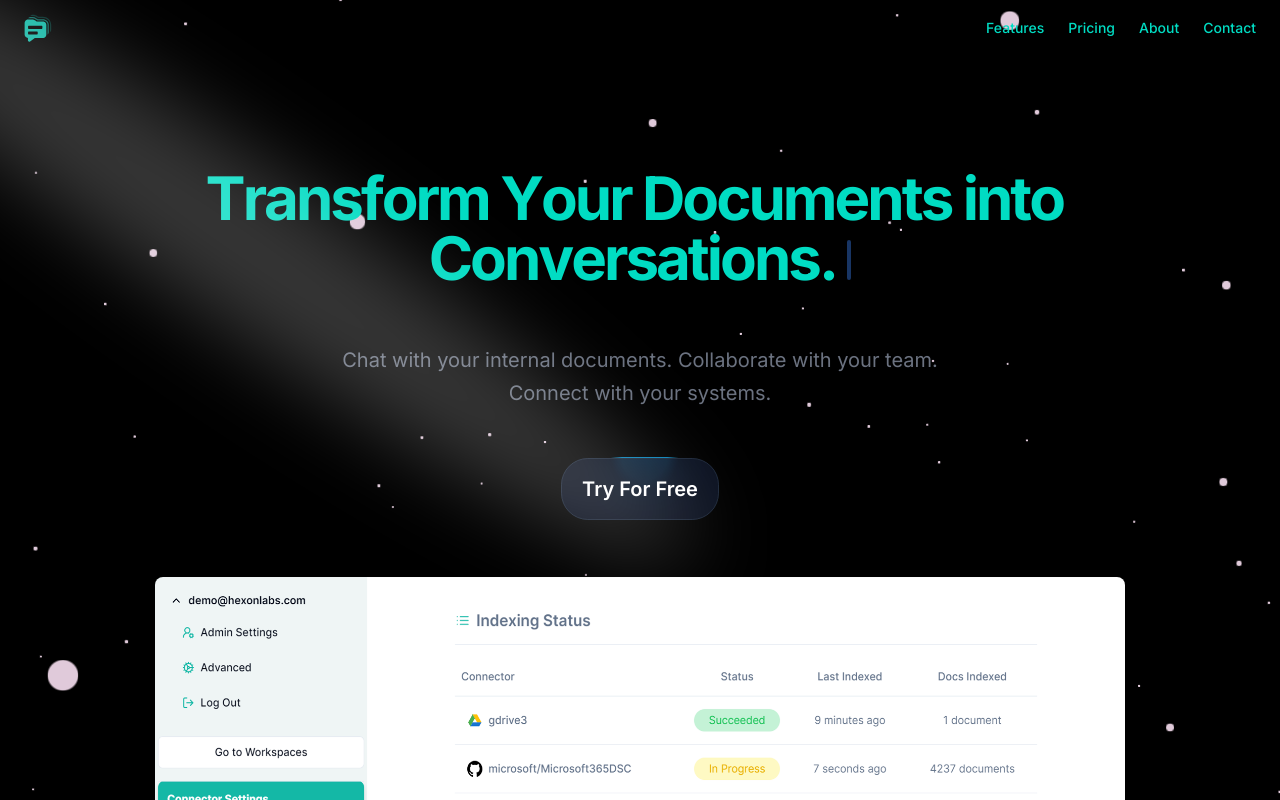
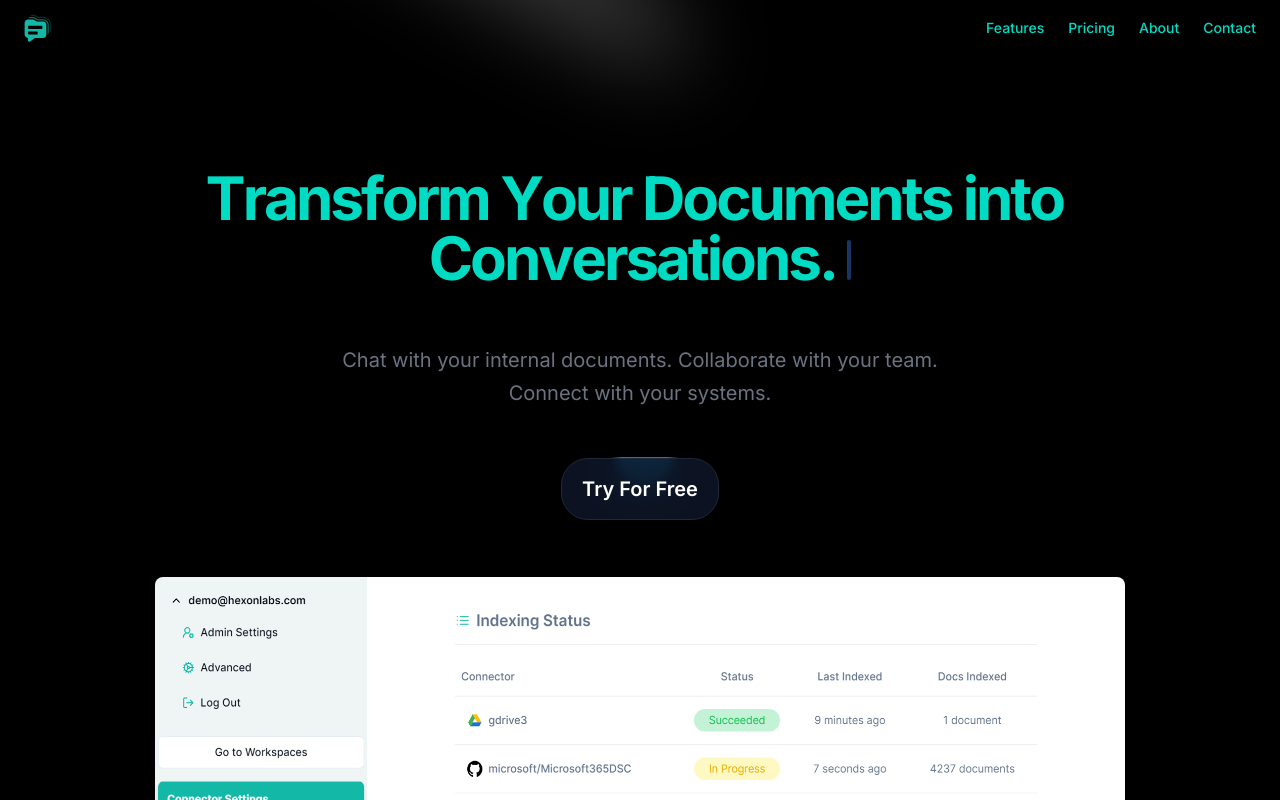
Before and after one commit to tarun-hexon/folder-chat-landing, a Next.js app: page / in a window 1280 px wide. Shown: the top 800 px of the page. Built offline with nearby package versions, Linux system fonts and the light colour scheme.

Commit message:
rmv stars

```diff
--- a/app/page.jsx
+++ b/app/page.jsx
@@ -94,8 +94,8 @@ export default function Home() {
     '/assets/folderchat.png'
   ];
 
-  return (<div className="relative z-0">
-      <div className="flex flex-col min-h-[100dvh] bg-transparent text-white flex-wrap m-0">
+  return (
+      <div className="flex flex-col min-h-[100dvh] bg-black text-white flex-wrap m-0">
         <FloatingNav navItems={navItems} className="text-white bg-black h-16"/>
         <header className="px-4 lg:px-6 h-14 flex items-center text-[#00dcc3] font-Inter">
           <Link className="flex items-center justify-center" href="#">
@@ -272,7 +272,5 @@ export default function Home() {
         </footer>
 
       </div>
-      <StarsCanvas />
-    </div>
   )
 }
```
